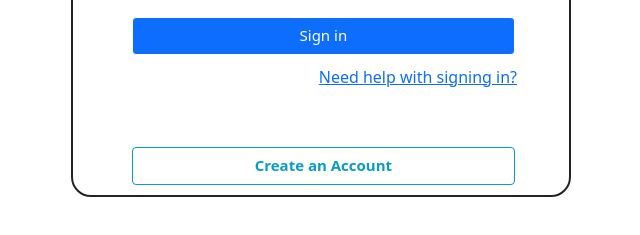
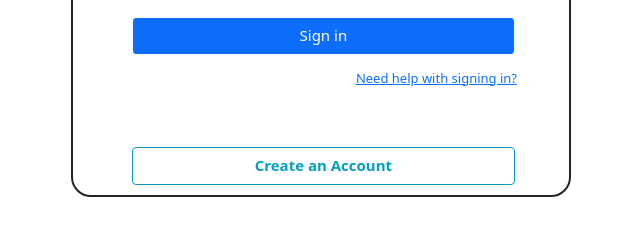
Before and after one commit to vaishakhcv/disney, a plain HTML site: page login.html in a window 1280 px wide. Shown: the part 239-474 px from the top of the page, 319-959 px from the left. Drawn offline with nearby package versions, Linux system fonts and the light colour scheme.

Commit message:
Update login.html

```diff
--- a/login.html
+++ b/login.html
@@ -53,7 +53,7 @@
                     </form>
                 </div>
                 <div style="text-align: right;padding-right: 40px;">
-                    <a href="#" onclick="alert('This facility is not available now')">Need help with signing in?</a>
+                    <a href="#" onclick="alert('This facility is not available now')" style="font-size: 13px;">Need help with signing in?</a>
                 </div>
                 <br>
                 <br>
```
